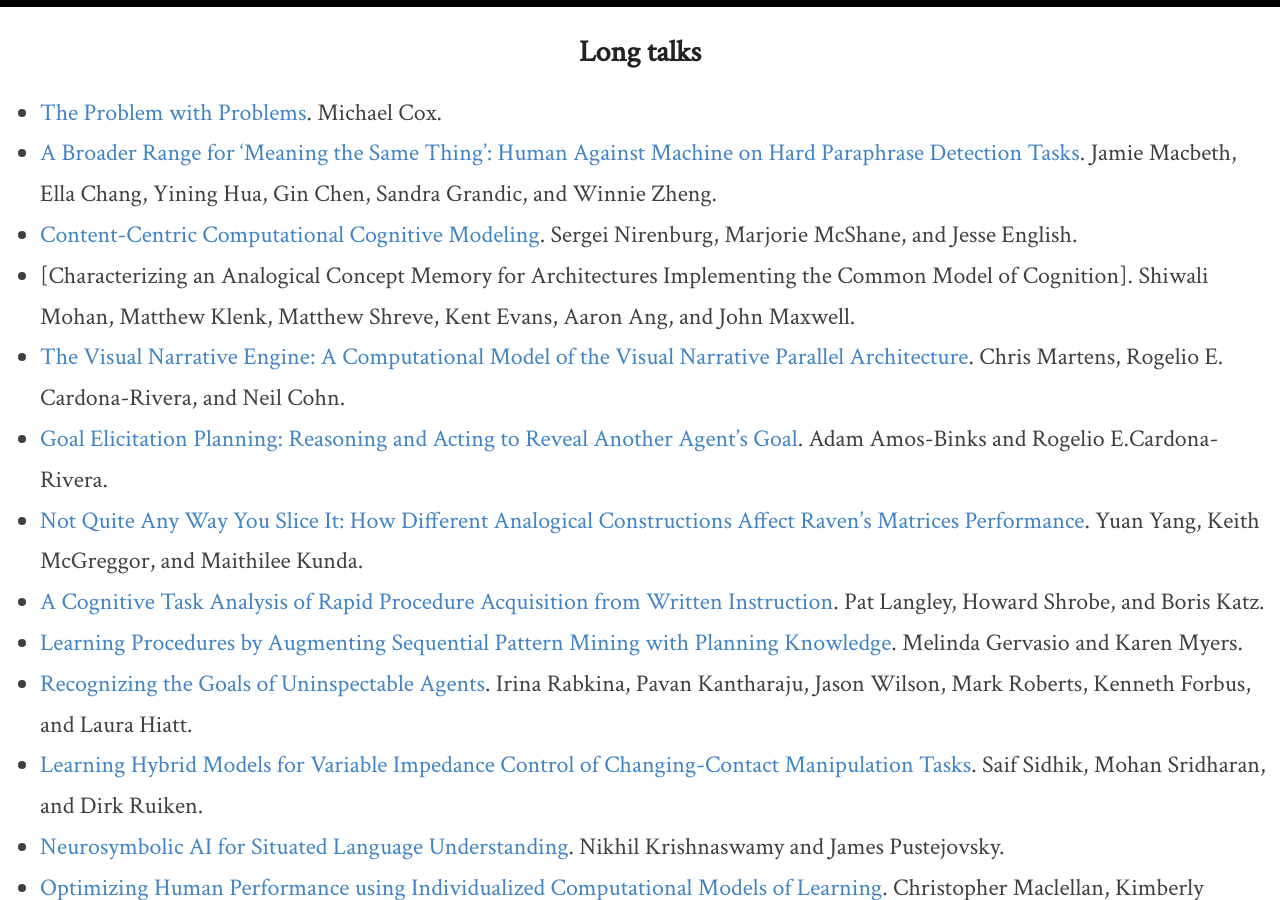
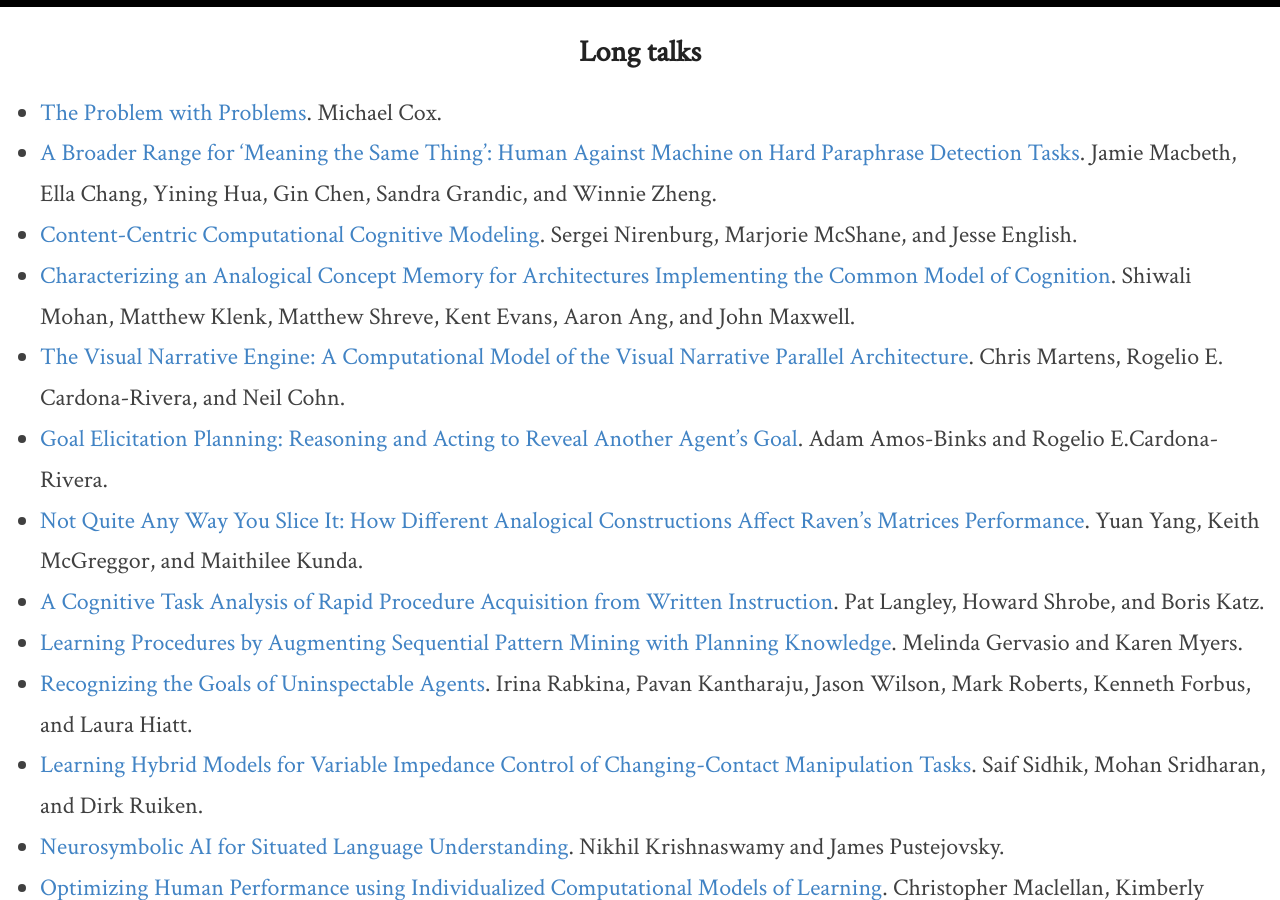
Before and after one commit to anna-reali/dc2021, a Jekyll site: the page built from _pages/papers.md, in a window 1280 px wide and 900 px high, scrolled down 347 px. Built offline with Jekyll 4.4.1, drawn with Linux system fonts in a browser that asks for light colours; part of the change alters nothing that is shown.

```diff
--- a/_pages/papers.md
+++ b/_pages/papers.md
@@ -9,7 +9,7 @@ This page is still being updated.
 - [The Problem with Problems]({{ site.baseurl }}/data/ACS2020_paper_1.pdf). Michael Cox.
 - [A Broader Range for 'Meaning the Same Thing': Human Against Machine on Hard Paraphrase Detection Tasks]({{ site.baseurl }}/data/ACS2020_paper_28.pdf). Jamie Macbeth, Ella Chang, Yining Hua, Gin Chen, Sandra Grandic, and Winnie Zheng.
 - [Content-Centric Computational Cognitive Modeling]({{ site.baseurl }}/data/ACS2020_paper_15.pdf). Sergei Nirenburg, Marjorie McShane, and Jesse English.
-- [Characterizing an Analogical Concept Memory for Architectures Implementing the Common Model of Cognition]. Shiwali Mohan, Matthew Klenk, Matthew Shreve, Kent Evans, Aaron Ang, and John Maxwell.
+- [Characterizing an Analogical Concept Memory for Architectures Implementing the Common Model of Cognition]({{ site.baseurl }}/data/ACS2020_paper_10.pdf). Shiwali Mohan, Matthew Klenk, Matthew Shreve, Kent Evans, Aaron Ang, and John Maxwell.
 - [The Visual Narrative Engine: A Computational Model of the Visual Narrative Parallel Architecture]({{ site.baseurl }}/data/ACS2020_paper_40.pdf). Chris Martens, Rogelio E. Cardona-Rivera, and Neil Cohn.
 - [Goal Elicitation Planning: Reasoning and Acting to Reveal Another Agent's Goal]({{ site.baseurl }}/data/ACS2020_paper_2.pdf). Adam Amos-Binks and Rogelio E.Cardona-Rivera.
 - [Not Quite Any Way You Slice It: How Different Analogical Constructions Affect Raven's Matrices Performance]({{ site.baseurl }}/data/ACS2020_paper_25.pdf). Yuan Yang, Keith McGreggor, and Maithilee Kunda.
```
